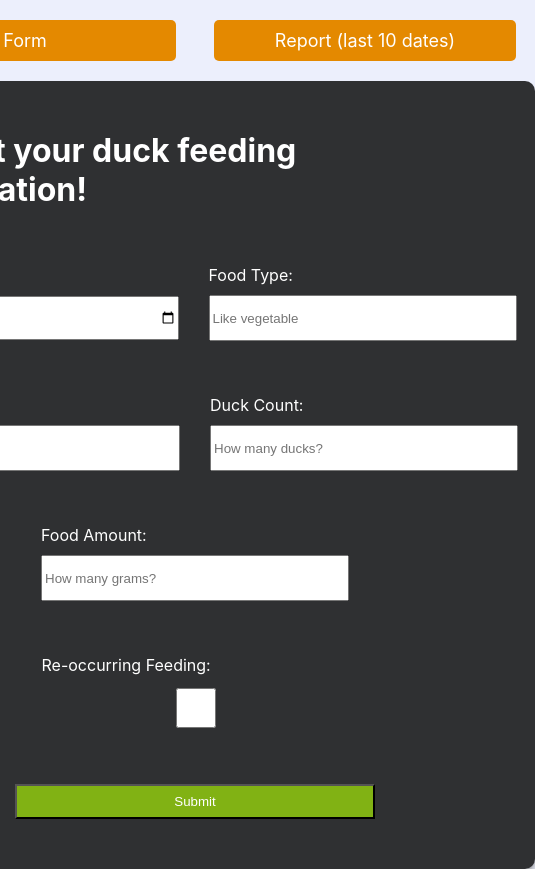
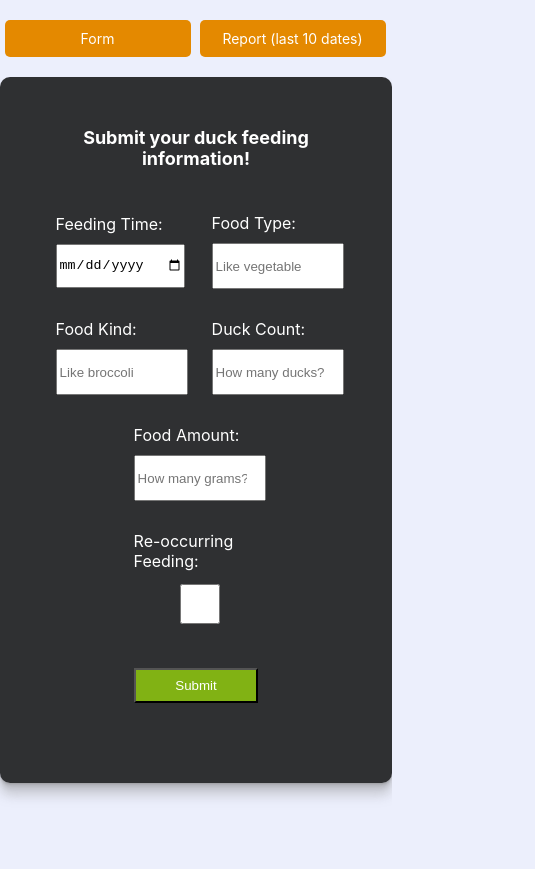
Before and after one commit to soroushysfi/freshworks-duck-feeding-app, a React (Create React App) app: page / in a window 390 px wide. Shown: the whole page, 535 px wide, since content can reach past the window. After the commit the page ends 844 px from the top, so only its background shows below. Built offline with nearby package versions, Linux system fonts and the light colour scheme.

Commit message:
made the application responsive in mobile browser

```diff
--- a/src/App.scss
+++ b/src/App.scss
@@ -1,22 +1,30 @@
 @import './styles-variables.scss';
 
 body {
-  display: flex;
-  justify-content: center;
-  align-items: center;
+  // display: flex;
+  // justify-content: center;
+  // align-items: center;
   min-height: 100vh;
   background: #eceffc;
 }
 
 
 .box-format {
-  display: flex;
-  flex-direction: column;
-  align-items: center;
-  width: 600px;
+  display: block;
+  // flex-direction: column;
+  // align-items: center;
+  width: 80%;
+  margin: auto;
   padding: 50px 40px;
   color: white;
   background: rgba(0, 0, 0, 0.8);
   border-radius: 10px;
   box-shadow: $box-shadow;
 }
+
+
+@media (min-width: 1200px) {
+  .box-format{
+    width: 60% !important;
+  }
+}
--- a/src/components/duck-feeding-form/duck-feeding-form.js
+++ b/src/components/duck-feeding-form/duck-feeding-form.js
@@ -57,7 +57,7 @@ class DuckFeedingForm extends React.Component {
   render () {
     return (
       <form className="login-form box-format" onSubmit={this.handleSubmit}>
-      <h1>Submit your duck feeding information!</h1>
+      <h1 className='smaller-font-size-header text-align-center'>Submit your duck feeding information!</h1>
       <div className='display-row'>
       <CustomInputComponent label='Feeding Time' value={this.state.formData.feedingTime} name='feedingTime' onChange={this.handleChange} type='date' placeholder="When did you feed the ducks" required={true}/>
       <CustomInputComponent label='Food Type' value={this.state.formData.foodType} name='foodType' onChange={this.handleChange} type='text' placeholder="Like vegetable" required={true}/>
--- a/src/components/duck-feeding-form/duck-feeding-form.styles.scss
+++ b/src/components/duck-feeding-form/duck-feeding-form.styles.scss
@@ -14,10 +14,11 @@
   .form-input-material {
     --input-default-border-color: white;
     --input-border-bottom-color: white;
-
+    width: 40%;
+    margin: auto;
     input, select {
       color: black;
-      width: 300px;
+      width: 100%;
       height: 40px;
     }
 
@@ -51,8 +52,9 @@
 
     .btn {
       color: white;
-      margin-top: 30px;
-      width: 60%;
+      display: block;
+      margin: 30px auto;
+      width: 40%;
       background-color: #81b214;
       transition: ease-in-out 200ms;
 
@@ -97,3 +99,8 @@
       transform: rotate(360deg);
     }
   }
+  @media (max-width: 800px) {
+    .smaller-font-size-header {
+      font-size: 18px !important;
+    }
+  }
--- a/src/components/header/header.component.jsx
+++ b/src/components/header/header.component.jsx
@@ -6,8 +6,12 @@ import './header.styles.scss'
 const HeaderComponent = () => {
     return (
         <div className='link-div'>
-        <Link className='top-link-style' to='/'><span className='link-text'>Form</span></Link>
-        <Link className='top-link-style' to='/report'><span className='link-text'>Report (last 10 dates)</span></Link>
+        <Link className='top-link-style' to='/'>
+            <span className='link-text smaller-font-size-links'>Form</span>
+        </Link>
+        <Link className='top-link-style' to='/report'>
+            <span className='link-text smaller-font-size-links'>Report (last 10 dates)</span>
+        </Link>
         </div>
     )
 }
--- a/src/components/header/header.styles.scss
+++ b/src/components/header/header.styles.scss
@@ -30,3 +30,9 @@
       }
     }
   }
+
+  @media (max-width: 800px) {
+    .smaller-font-size-links {
+      font-size: 14px !important;
+    }
+  }
--- a/src/index.css
+++ b/src/index.css
@@ -7,6 +7,9 @@ body {
   -moz-osx-font-smoothing: grayscale;
 }
 
+.text-align-center {
+  text-align: center;
+}
 code {
   font-family: source-code-pro, Menlo, Monaco, Consolas, 'Courier New',
     monospace;
--- a/src/pages/duck-feeding-report-page/duck-feeding-report-page.styles.scss
+++ b/src/pages/duck-feeding-report-page/duck-feeding-report-page.styles.scss
@@ -2,7 +2,8 @@
 
 .lds-spinner {
     color: official;
-    display: inline-block;
+    display: block;
+    margin: auto;
     position: relative;
     width: 80px;
     height: 80px;
```
Also changed, not shown: src/components/custom-input/custom-input.component.jsx (+8 -1 lines).
